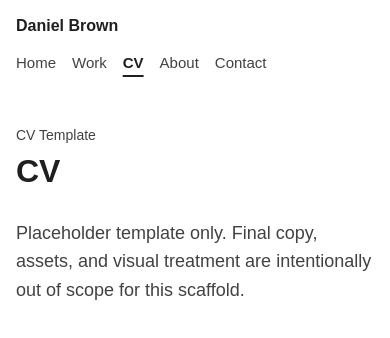
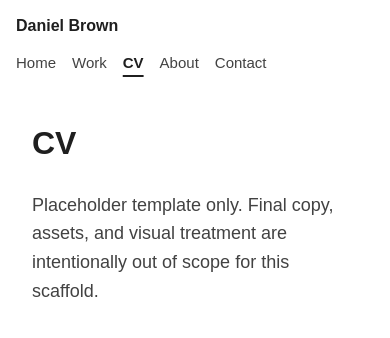
Before and after one commit to dbrown1976/dan-portfolio-react, a Next.js app: page /cv in a window 390 px wide. Shown: the top 338 px of the page. Built offline with nearby package versions, Linux system fonts and the light colour scheme.

Commit message:
Standardise page heading layout

```diff
--- a/src/app/about/page.tsx
+++ b/src/app/about/page.tsx
@@ -1,5 +1,5 @@
 import { SimplePageTemplate } from "@/templates/SimplePageTemplate";
 
 export default function AboutPage() {
-  return <SimplePageTemplate title="About" templateName="About Template" />;
+  return <SimplePageTemplate title="About" />;
 }
--- a/src/app/contact/page.tsx
+++ b/src/app/contact/page.tsx
@@ -1,5 +1,5 @@
 import { SimplePageTemplate } from "@/templates/SimplePageTemplate";
 
 export default function ContactPage() {
-  return <SimplePageTemplate title="Contact" templateName="Contact Template" />;
+  return <SimplePageTemplate title="Contact" />;
 }
--- a/src/app/cv/page.tsx
+++ b/src/app/cv/page.tsx
@@ -1,5 +1,5 @@
 import { SimplePageTemplate } from "@/templates/SimplePageTemplate";
 
 export default function CvPage() {
-  return <SimplePageTemplate title="CV" templateName="CV Template" />;
+  return <SimplePageTemplate title="CV" />;
 }
--- a/src/app/not-found.tsx
+++ b/src/app/not-found.tsx
@@ -3,7 +3,6 @@ import { PagePlaceholderTemplate } from "@/templates/PagePlaceholderTemplate";
 export default function NotFoundPage() {
   return (
     <PagePlaceholderTemplate
-      eyebrow="Not Found"
       title="Route not found"
       description="The requested route is not present in the canonical portfolio route map."
     />
--- a/src/templates/HomeTemplate.tsx
+++ b/src/templates/HomeTemplate.tsx
@@ -3,7 +3,6 @@ import { PagePlaceholderTemplate } from "./PagePlaceholderTemplate";
 export function HomeTemplate() {
   return (
     <PagePlaceholderTemplate
-      eyebrow="Home Template"
       title="Portfolio foundation"
       description="Placeholder home template. Final content, layout, imagery, and component styling will be implemented from the approved Figma design later."
     />
--- a/src/templates/PagePlaceholderTemplate.tsx
+++ b/src/templates/PagePlaceholderTemplate.tsx
@@ -2,7 +2,6 @@ import type { ReactNode } from "react";
 import styles from "./PlaceholderTemplates.module.css";
 
 type PagePlaceholderTemplateProps = {
-  eyebrow: string;
   title: string;
   description: string;
   navigation?: ReactNode;
@@ -10,7 +9,6 @@ type PagePlaceholderTemplateProps = {
 };
 
 export function PagePlaceholderTemplate({
-  eyebrow,
   title,
   description,
   navigation,
@@ -20,7 +18,6 @@ export function PagePlaceholderTemplate({
     <main className={styles.page}>
       {navigation}
       <section className={styles.pageHeader}>
-        <p className={styles.eyebrow}>{eyebrow}</p>
         <h1 className={styles.title}>{title}</h1>
         <p className={styles.description}>{description}</p>
       </section>
--- a/src/templates/PlaceholderTemplates.module.css
+++ b/src/templates/PlaceholderTemplates.module.css
@@ -69,12 +69,6 @@
 
 .pageHeader {
   min-width: 0;
-}
-
-.eyebrow {
-  color: var(--color-text-muted);
-  font-size: 0.875rem;
-  margin: 0 0 var(--spacing-sm);
 }
 
 .title {
@@ -168,6 +162,6 @@
   }
 
   .page {
-    padding: var(--spacing-xl) var(--spacing-md);
+    padding: var(--spacing-xl) var(--spacing-xl);
   }
 }
--- a/src/templates/SimplePageTemplate.tsx
+++ b/src/templates/SimplePageTemplate.tsx
@@ -2,13 +2,11 @@ import { PagePlaceholderTemplate } from "./PagePlaceholderTemplate";
 
 type SimplePageTemplateProps = {
   title: string;
-  templateName: string;
 };
 
-export function SimplePageTemplate({ title, templateName }: SimplePageTemplateProps) {
+export function SimplePageTemplate({ title }: SimplePageTemplateProps) {
   return (
     <PagePlaceholderTemplate
-      eyebrow={templateName}
       title={title}
       description="Placeholder template only. Final copy, assets, and visual treatment are intentionally out of scope for this scaffold."
     />
--- a/src/templates/WorkTemplate.module.css
+++ b/src/templates/WorkTemplate.module.css
@@ -3,21 +3,13 @@
   gap: var(--spacing-3xl);
   margin: 0 auto;
   max-width: 76rem;
-  padding: var(--spacing-3xl) var(--spacing-xl) var(--spacing-4xl);
+  padding: var(--spacing-2xl) var(--spacing-xl) var(--spacing-4xl);
 }
 
 .header {
   display: grid;
   gap: 0;
   max-width: 46rem;
-}
-
-.eyebrow {
-  color: var(--color-text-muted);
-  font-size: 0.875rem;
-  font-weight: 700;
-  line-height: 1.4;
-  margin: 0 0 var(--spacing-md);
 }
 
 .title {
@@ -61,7 +53,7 @@
 @media (max-width: 639px) {
   .page {
     gap: var(--spacing-2xl);
-    padding: var(--spacing-2xl) var(--spacing-md) var(--spacing-3xl);
+    padding: var(--spacing-2xl) var(--spacing-xl) var(--spacing-3xl);
   }
 
   .description {
--- a/src/templates/WorkTemplate.tsx
+++ b/src/templates/WorkTemplate.tsx
@@ -6,7 +6,6 @@ export function WorkTemplate() {
   return (
     <main className={styles.page}>
       <header className={styles.header}>
-        <p className={styles.eyebrow}>Selected work</p>
         <h1 className={styles.title}>Work</h1>
         <p className={styles.description}>
           Product design case studies spanning authoring, design systems, cloud operations, alerts
```
